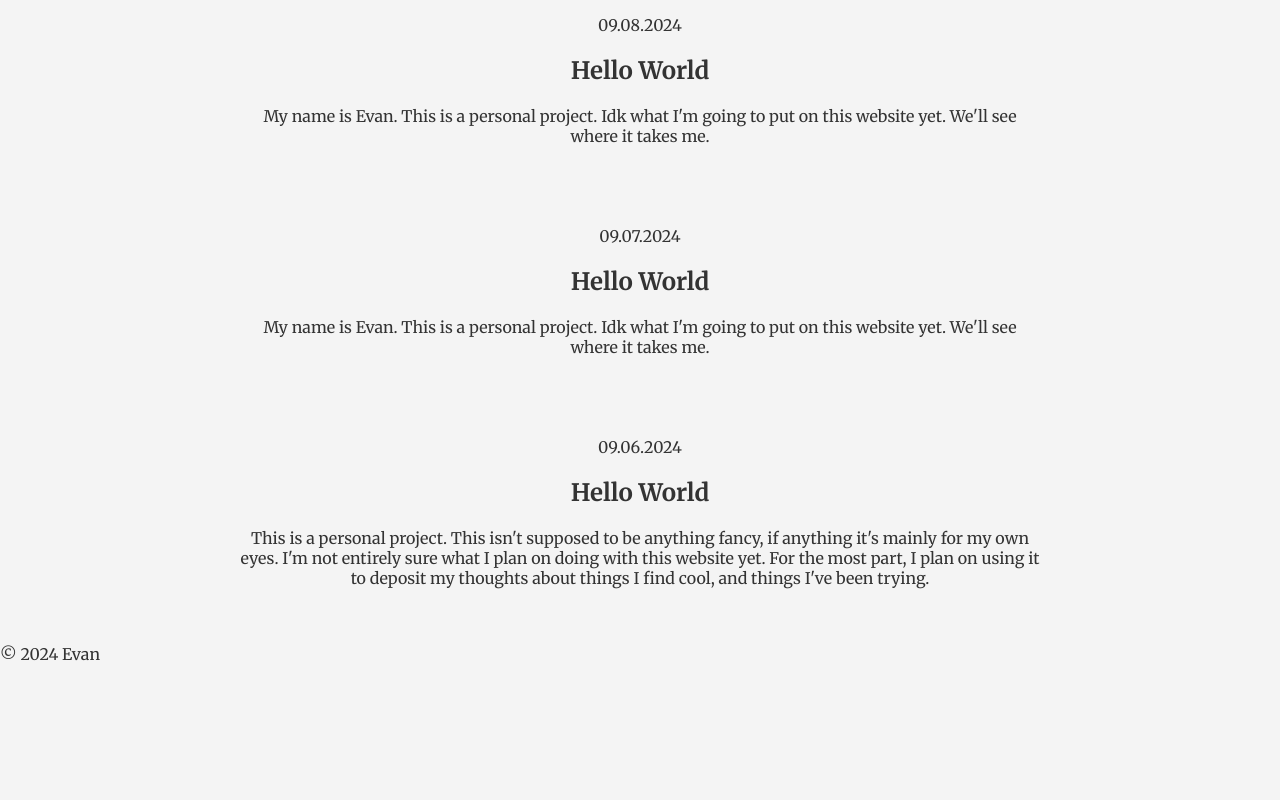
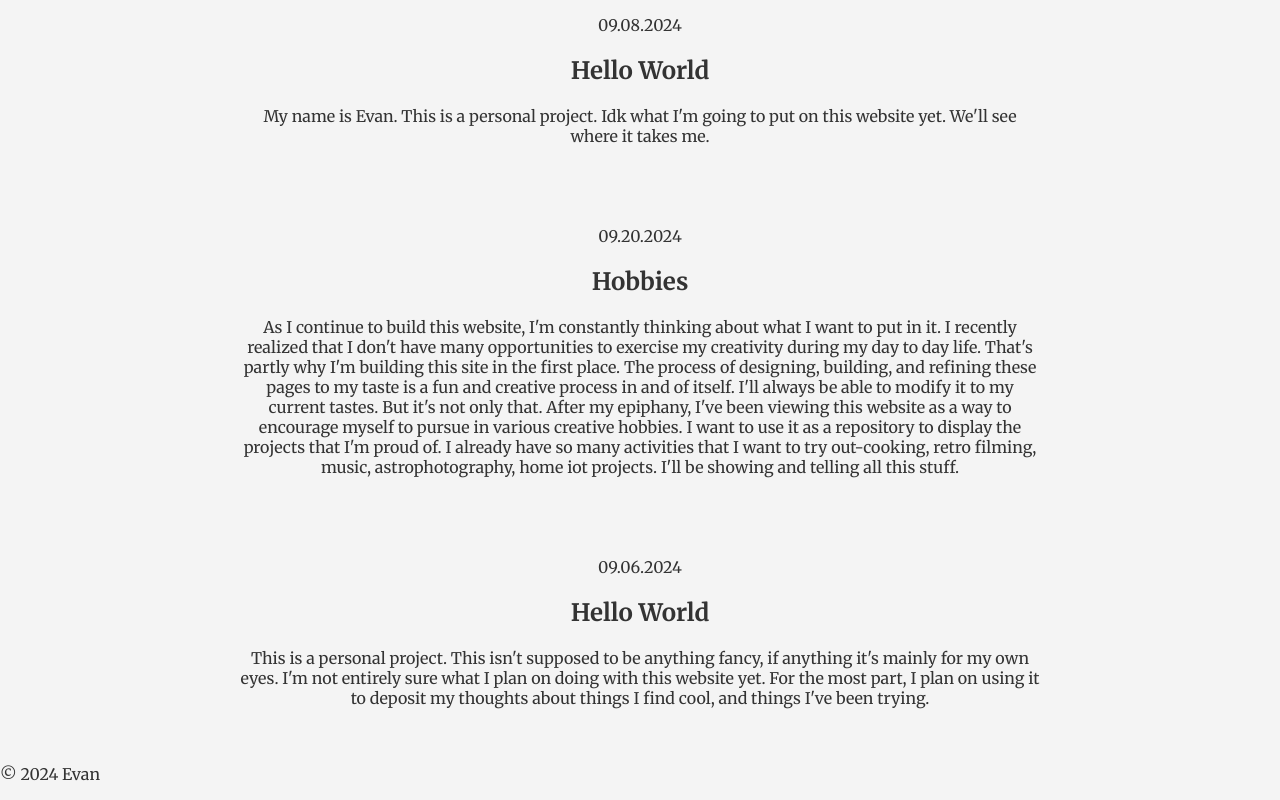
Before and after one commit to evanchen11/web, a website: page thoughts/thoughts.html in a window 1280 px wide. Shown: the part 857-1657 px from the top of the page. Before the commit the page ends 1537 px from the top, so only its background shows below. Drawn offline with Linux system fonts and the light colour scheme.

Commit message:
added an entry to thoughts

```diff
--- a/thoughts/thoughts.html
+++ b/thoughts/thoughts.html
@@ -39,10 +39,15 @@
         <p>My name is Evan. This is a personal project. Idk what I'm going to put on this website yet. We'll see where it takes me.</p>
     </section>
 
-    <section id="09.07.2024">
-        <p>09.07.2024</p>
-        <h2>Hello World</h2>
-        <p>My name is Evan. This is a personal project. Idk what I'm going to put on this website yet. We'll see where it takes me.</p>
+    <section id="09.20.2024">
+        <p>09.20.2024</p>
+        <h2>Hobbies</h2>
+        <p>As I continue to build this website, I'm constantly thinking about what I want to put in it. I recently realized that I don't have many opportunities
+            to exercise my creativity during my day to day life. That's partly why I'm building this site in the first place. The process of designing, building,
+            and refining these pages to my taste is a fun and creative process in and of itself. I'll always be able to modify it to my current tastes. But it's not only that.
+            After my epiphany, I've been viewing this website as a way to encourage myself to pursue in various creative hobbies. I want to use it as a repository to display the projects that I'm proud of.
+            I already have so many activities that I want to try out-cooking, retro filming, music, astrophotography, home iot projects. I'll be showing and telling all this stuff.
+        </p>
     </section>
 
     <section id="09.06.2024">
```
